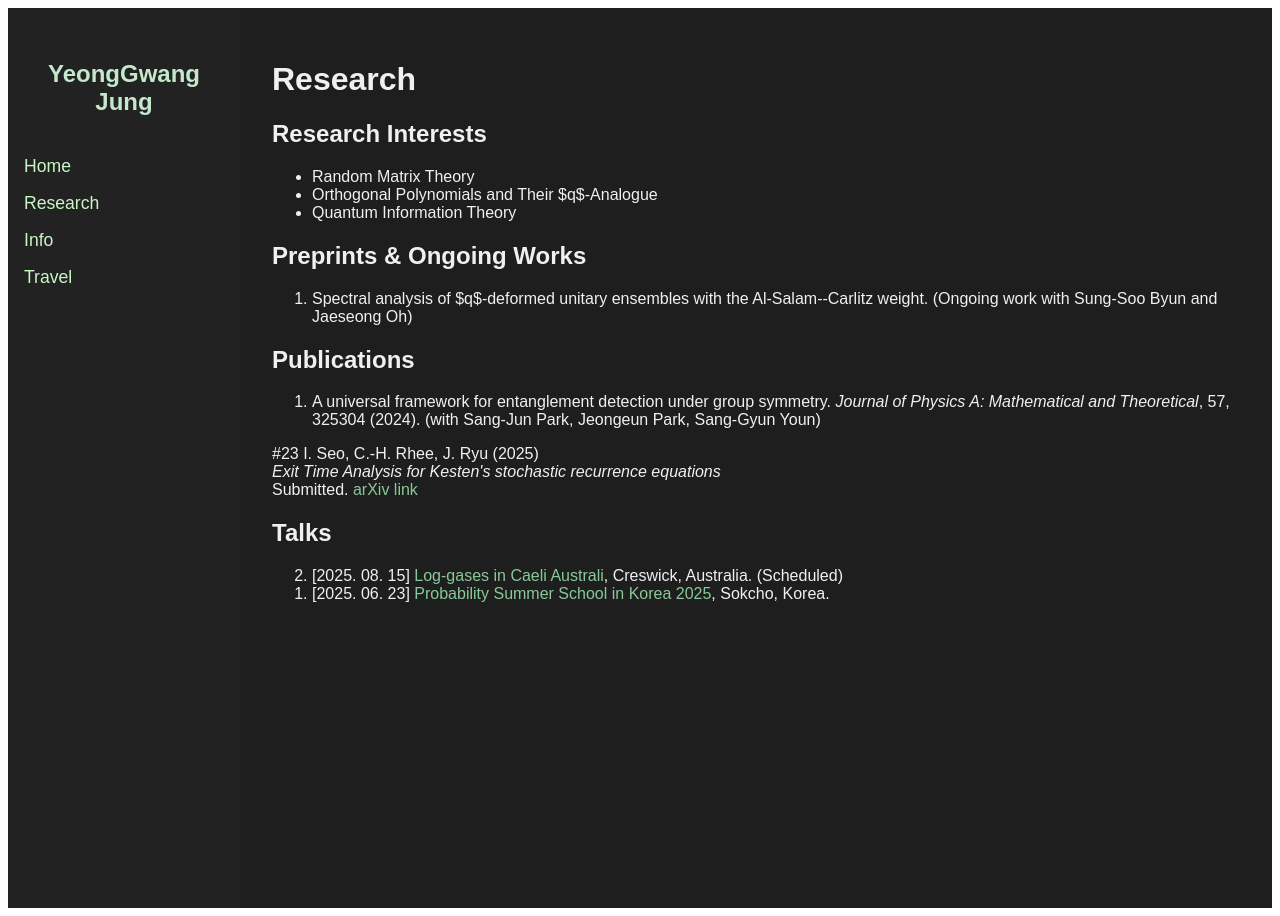
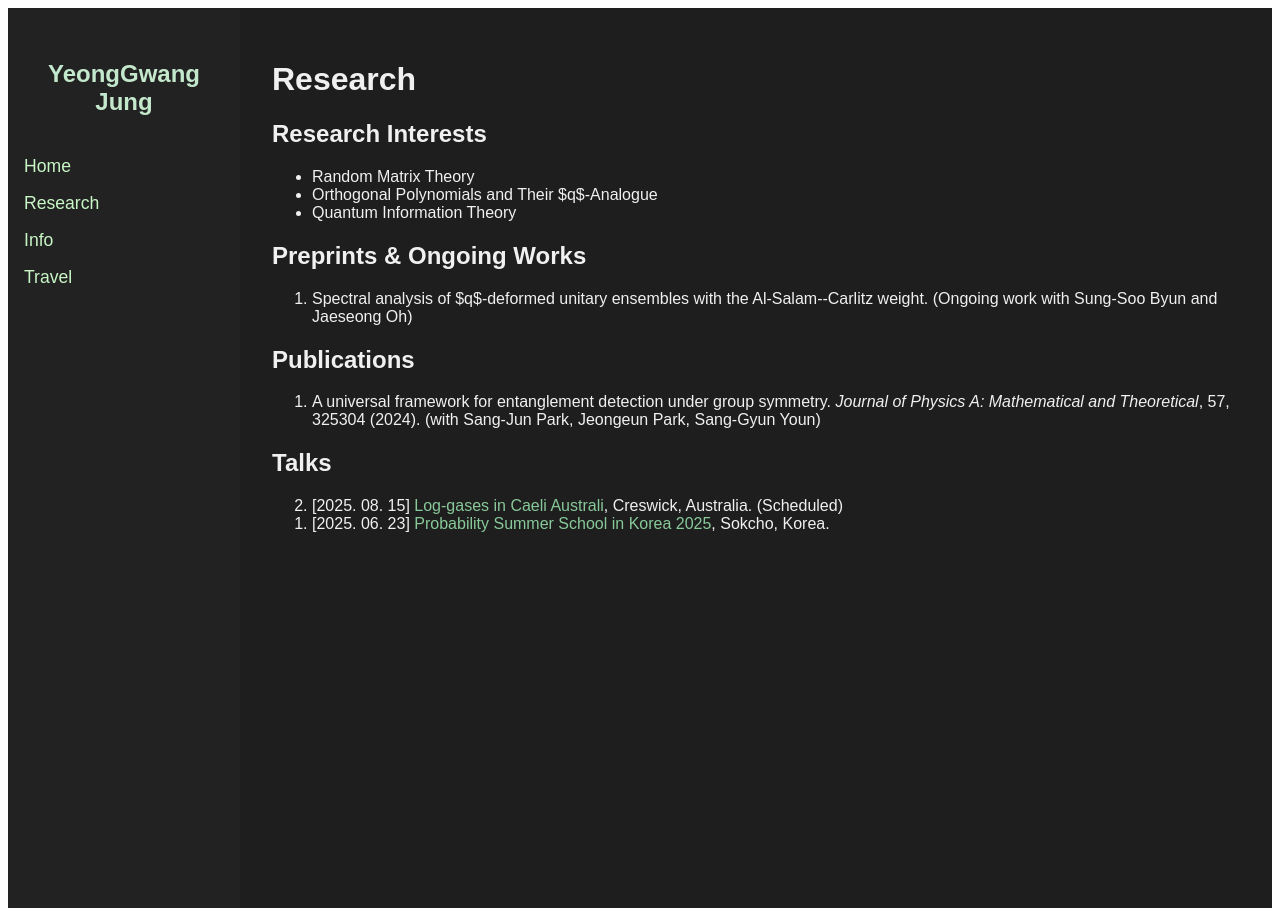
Before and after one commit to y-gJung/y-gJung.github.io, a Jekyll site: the page built from research.md, in a window 1280 px wide. Built offline with Jekyll 4.4.1, drawn with Linux system fonts in a browser that asks for light colours.

Commit message:
Update research.md

```diff
--- a/research.md
+++ b/research.md
@@ -24,14 +24,6 @@ title: Research
   </li>
 </ol>
 
-<div class="space-y-4">
-  <div>
-    <p><span class="font-bold text-blue-600">#23</span> I. Seo, C.-H. Rhee, J. Ryu (2025)<br>
-    <em>Exit Time Analysis for Kesten's stochastic recurrence equations</em><br>
-    <span class="italic">Submitted.</span> <a href="#" class="text-blue-600 underline">arXiv link</a>
-    </p>
-  </div>
-</div>
 
 ## Talks
 <ol reversed>
```
